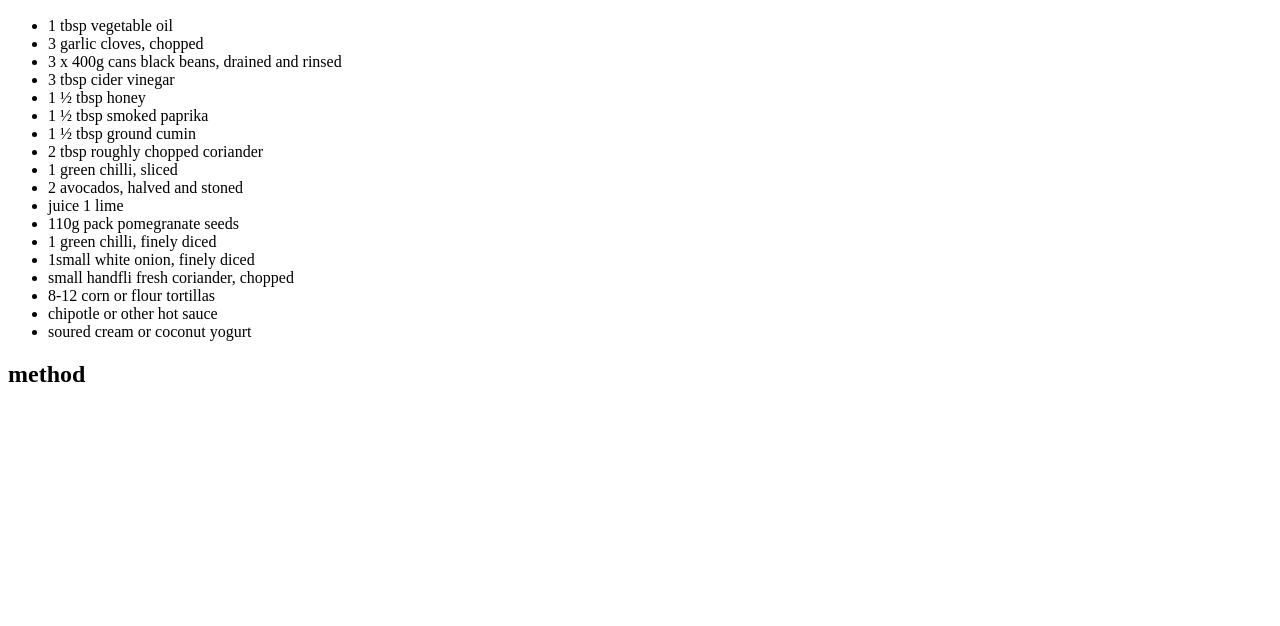
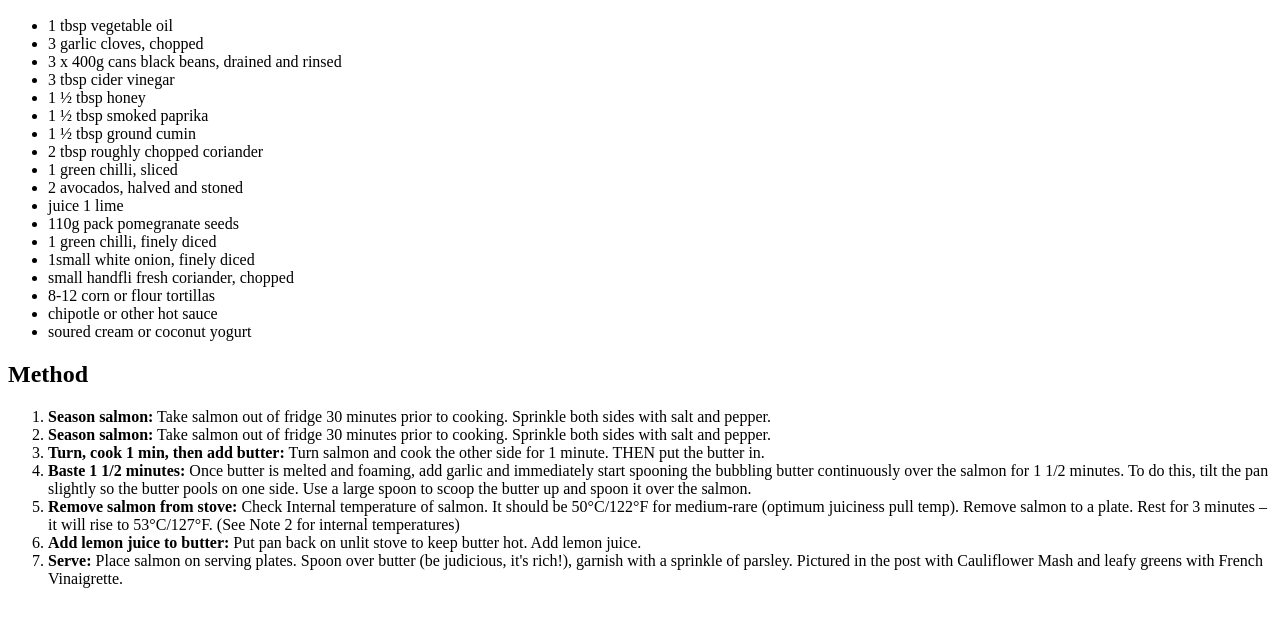
Before and after one commit to Bnjackson/odin-recipes, a plain HTML site: page recipes/spicy-black-bean-taco.html in a window 1280 px wide. Shown: the part 96-722 px from the top of the page. Drawn offline with Linux system fonts and the light colour scheme.

Commit message:
Add recipe

```diff
--- a/recipes/spicy-black-bean-taco.html
+++ b/recipes/spicy-black-bean-taco.html
@@ -31,4 +31,13 @@
     <li>chipotle or other hot sauce</li>
     <li>soured cream or coconut yogurt</li>
 </ul>
-<h2>method</h2>
+<h2>Method</h2>
+<ol>
+    <li><b>Season salmon:</b> Take salmon out of fridge 30 minutes prior to cooking. Sprinkle both sides with salt and pepper.</li>
+    <li><b>Season salmon:</b> Take salmon out of fridge 30 minutes prior to cooking. Sprinkle both sides with salt and pepper.</li>
+    <li><b>Turn, cook 1 min, then add butter:</b> Turn salmon and cook the other side for 1 minute. THEN put the butter in.</li>
+    <li><b>Baste 1 1/2 minutes:</b> Once butter is melted and foaming, add garlic and immediately start spooning the bubbling butter continuously over the salmon for 1 1/2 minutes. To do this, tilt the pan slightly so the butter pools on one side. Use a large spoon to scoop the butter up and spoon it over the salmon.</li>
+    <li><b>Remove salmon from stove:</b> Check Internal temperature of salmon. It should be 50°C/122°F for medium-rare (optimum juiciness pull temp). Remove salmon to a plate. Rest for 3 minutes – it will rise to 53°C/127°F. (See Note 2 for internal temperatures)</li>
+    <li><b>Add lemon juice to butter:</b> Put pan back on unlit stove to keep butter hot. Add lemon juice.</li>
+    <li><b>Serve:</b> Place salmon on serving plates. Spoon over butter (be judicious, it's rich!), garnish with a sprinkle of parsley. Pictured in the post with Cauliflower Mash and leafy greens with French Vinaigrette.</li>
+</ol>
```
